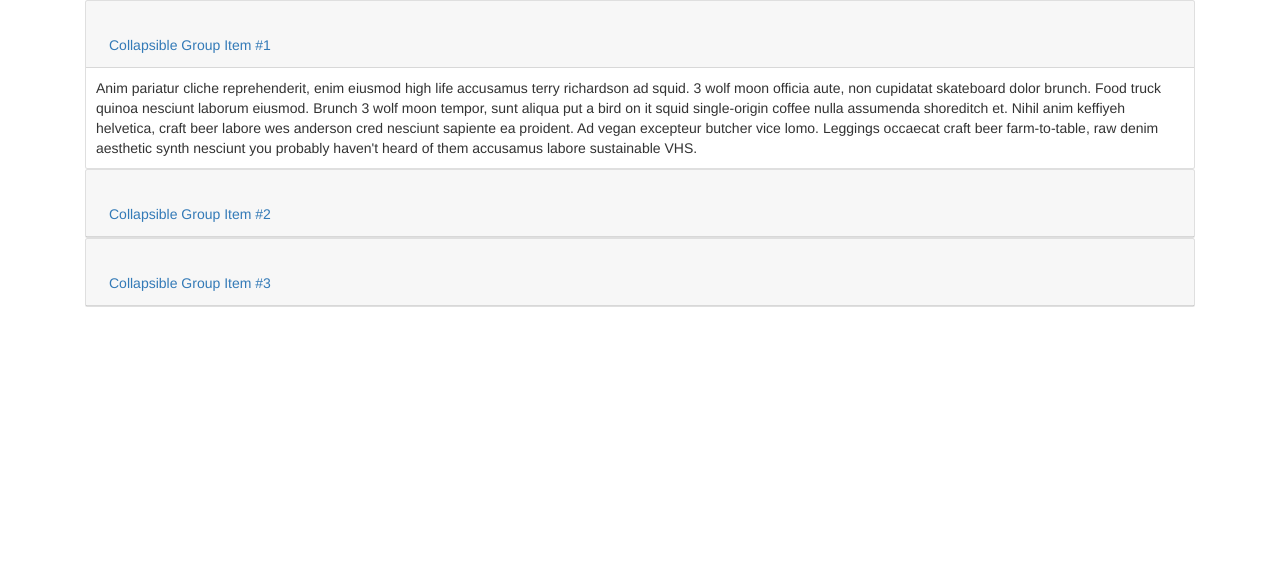
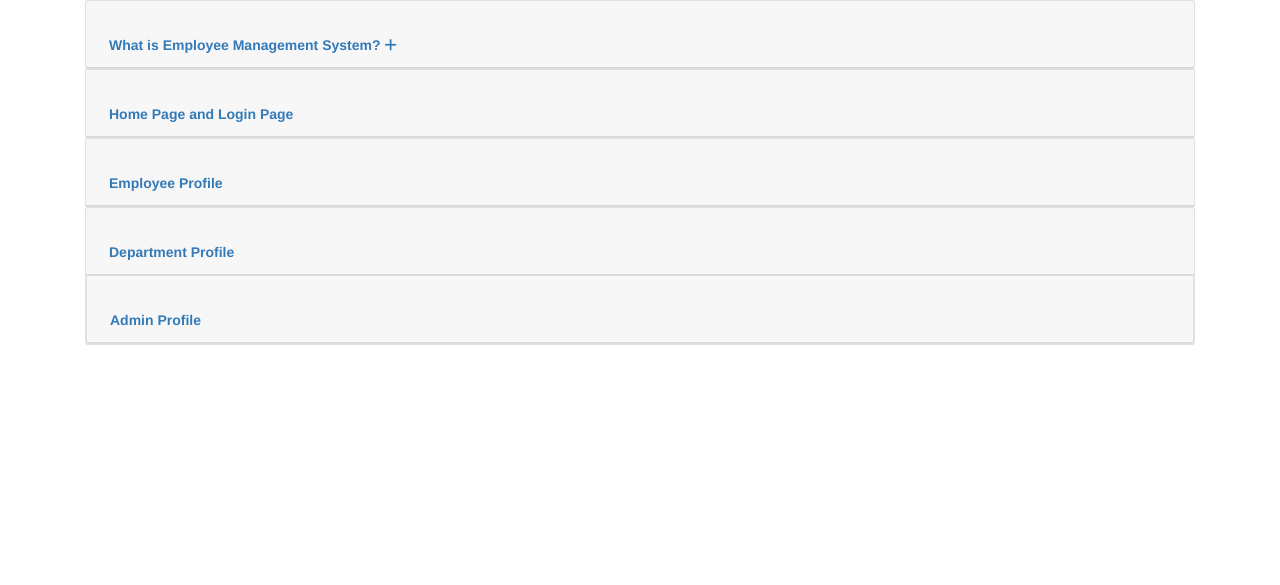
Before and after one commit to aswin-syras/Employee-Management-System, a Flask app: page /help in a window 1280 px wide. Shown: the part 64-649 px from the top of the page. Run offline with Flask 2, Linux system fonts and the light colour scheme; some libraries are stand-ins or nearby versions.

Commit message:
Editing in help page

```diff
--- a/templates/shared-component/help.html
+++ b/templates/shared-component/help.html
@@ -17,19 +17,20 @@
                     <h2 class="mb-0">
                         <button class="btn btn-link btn-color-border" type="button" data-toggle="collapse" data-target="#collapseOne"
                             aria-expanded="true" aria-controls="collapseOne">
-                            Collapsible Group Item #1
+                            <b>What is Employee Management System?</b>
+                            <b><i class="fas fa-plus"></i></b>
                         </button>
                     </h2>
                 </div>
 
-                <div id="collapseOne" class="collapse show" aria-labelledby="headingOne" data-parent="#accordionExample">
+                <div id="collapseOne" class="collapse" aria-labelledby="headingOne" data-parent="#accordionExample">
                     <div class="card-body">
-                        Anim pariatur cliche reprehenderit, enim eiusmod high life accusamus terry richardson ad squid. 3 wolf
-                        moon officia aute, non cupidatat skateboard dolor brunch. Food truck quinoa nesciunt laborum eiusmod.
-                        Brunch 3 wolf moon tempor, sunt aliqua put a bird on it squid single-origin coffee nulla assumenda
-                        shoreditch et. Nihil anim keffiyeh helvetica, craft beer labore wes anderson cred nesciunt sapiente ea
-                        proident. Ad vegan excepteur butcher vice lomo. Leggings occaecat craft beer farm-to-table, raw denim
-                        aesthetic synth nesciunt you probably haven't heard of them accusamus labore sustainable VHS.
+                        An employee management system is a platform where all work-related as well as important personal
+                        details of an employee is stored and managed in a secure way. By using this system, you can
+                        manage admin activities in an easier and quicker way.
+
+                        Employees are the pillar of any organization and an ideal employee management tool makes a big
+                        difference to an organization.
                     </div>
                 </div>
             </div>
@@ -38,18 +39,16 @@
                     <h2 class="mb-0">
                         <button class="btn btn-link collapsed btn-color-border" type="button" data-toggle="collapse" data-target="#collapseTwo"
                             aria-expanded="false" aria-controls="collapseTwo">
-                            Collapsible Group Item #2
+                            <b>Home Page and Login Page</b>
                         </button>
                     </h2>
                 </div>
                 <div id="collapseTwo" class="collapse" aria-labelledby="headingTwo" data-parent="#accordionExample">
                     <div class="card-body">
-                        Anim pariatur cliche reprehenderit, enim eiusmod high life accusamus terry richardson ad squid. 3 wolf
-                        moon officia aute, non cupidatat skateboard dolor brunch. Food truck quinoa nesciunt laborum eiusmod.
-                        Brunch 3 wolf moon tempor, sunt aliqua put a bird on it squid single-origin coffee nulla assumenda
-                        shoreditch et. Nihil anim keffiyeh helvetica, craft beer labore wes anderson cred nesciunt sapiente ea
-                        proident. Ad vegan excepteur butcher vice lomo. Leggings occaecat craft beer farm-to-table, raw denim
-                        aesthetic synth nesciunt you probably haven't heard of them accusamus labore sustainable VHS.
+                        When you run the application, it will automatically directed to the HOME Page.
+                        Already existing user can enter the username and password and can be logged in to the account.
+                        If the user is admin user, then admin can enter his username and password and can be logged in
+                        as admin user in to the account.
                     </div>
                 </div>
             </div>
@@ -58,18 +57,67 @@
                     <h2 class="mb-0">
                         <button class="btn btn-link collapsed btn-color-border" type="button" data-toggle="collapse" data-target="#collapseThree"
                             aria-expanded="false" aria-controls="collapseThree">
-                            Collapsible Group Item #3
+                            <b>Employee Profile</b>
                         </button>
                     </h2>
                 </div>
                 <div id="collapseThree" class="collapse" aria-labelledby="headingThree" data-parent="#accordionExample">
                     <div class="card-body">
-                        Anim pariatur cliche reprehenderit, enim eiusmod high life accusamus terry richardson ad squid. 3 wolf
-                        moon officia aute, non cupidatat skateboard dolor brunch. Food truck quinoa nesciunt laborum eiusmod.
-                        Brunch 3 wolf moon tempor, sunt aliqua put a bird on it squid single-origin coffee nulla assumenda
-                        shoreditch et. Nihil anim keffiyeh helvetica, craft beer labore wes anderson cred nesciunt sapiente ea
-                        proident. Ad vegan excepteur butcher vice lomo. Leggings occaecat craft beer farm-to-table, raw denim
-                        aesthetic synth nesciunt you probably haven't heard of them accusamus labore sustainable VHS.
+                        When the user logged in to the account, it will directed them to the user home page which
+                        will show the basic details of the user which includes email, department, job position. User
+                        can click on the "Your Profile" option on the top right corner which shows all the
+                        basic details of the user along with the personal details.
+                        <b>Edit profile</b> - On the user home page user can click on edit details icon, that will take
+                        them to edit user page. User can edit few details such as Personal details, Bank details,
+                        Skills and Qualities. To update the other information they need to contact to admin to get the
+                        details updated as they do not have rights to edit few details.
+                        <b>Signup users</b> Admin can only add the new users to the account because admin have permissions to signup for new
+                        users.
+                        <b>Change Password</b> Users can change their passwords by clicking "Forgot Password" hyperlink
+                        on the Login Page and can easily change their account password.
+
+                    </div>
+                </div>
+            </div>
+            <div class="card">
+                <div class="card-header" id="headingFour">
+                    <h2 class="mb-0">
+                        <button class="btn btn-link collapsed btn-color-border" type="button" data-toggle="collapse" data-target="#collapseFour"
+                            aria-expanded="false" aria-controls="collapseFour">
+                            <b>Department Profile</b>
+                        </button>
+                    </h2>
+                </div>
+                <div id="collapseFour" class="collapse" aria-labelledby="headingFour" data-parent="#accordionExample">
+                    <div class="card-body">
+                        When the user logged in to the account, it will directed them to the user home page which
+                        will show the basic details of the user which includes email, department, job position.
+                        When user clicks on Department name (for eg- Research and Development Department) it will
+                        re-directed to the edit department page which shows the details of the users which are under
+                        that particular department. For instance - The hierarchy as follows- Director is having two
+                        users i.e. Team Lead and Co-op. Then team lead is having three users (staffs). Below image is
+                        for your reference-
+                    <div class="container">
+                    <div class="imgcontainer">
+                    <img src="/static/img/department.jpg" alt="Avatar" class="avatar">
+                    </div>
+                    </div>
+                </div>
+            </div>
+
+                <div class="card">
+                <div class="card-header" id="headingFive">
+                    <h2 class="mb-0">
+                        <button class="btn btn-link collapsed btn-color-border" type="button" data-toggle="collapse" data-target="#collapseFive"
+                            aria-expanded="false" aria-controls="collapseFive">
+                            <b>Admin Profile</b>
+                        </button>
+                    </h2>
+                </div>
+                <div id="collapseFive" class="collapse" aria-labelledby="headingFive" data-parent="#accordionExample">
+                    <div class="card-body">
+                        Admin manages the overall profile of the user. Admin has rights to add new users and he
+                        can edit the user's profile.
                     </div>
                 </div>
             </div>
```
